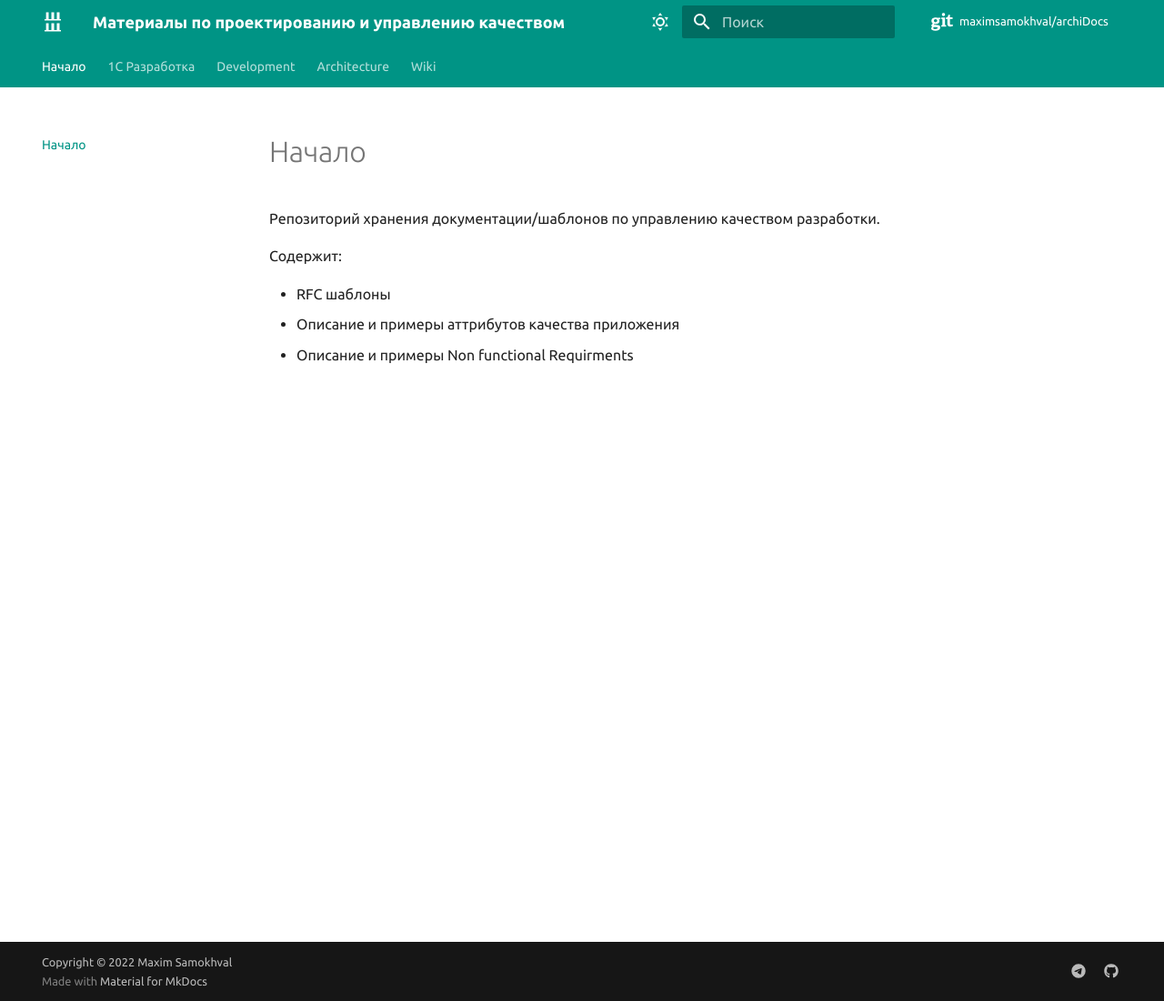
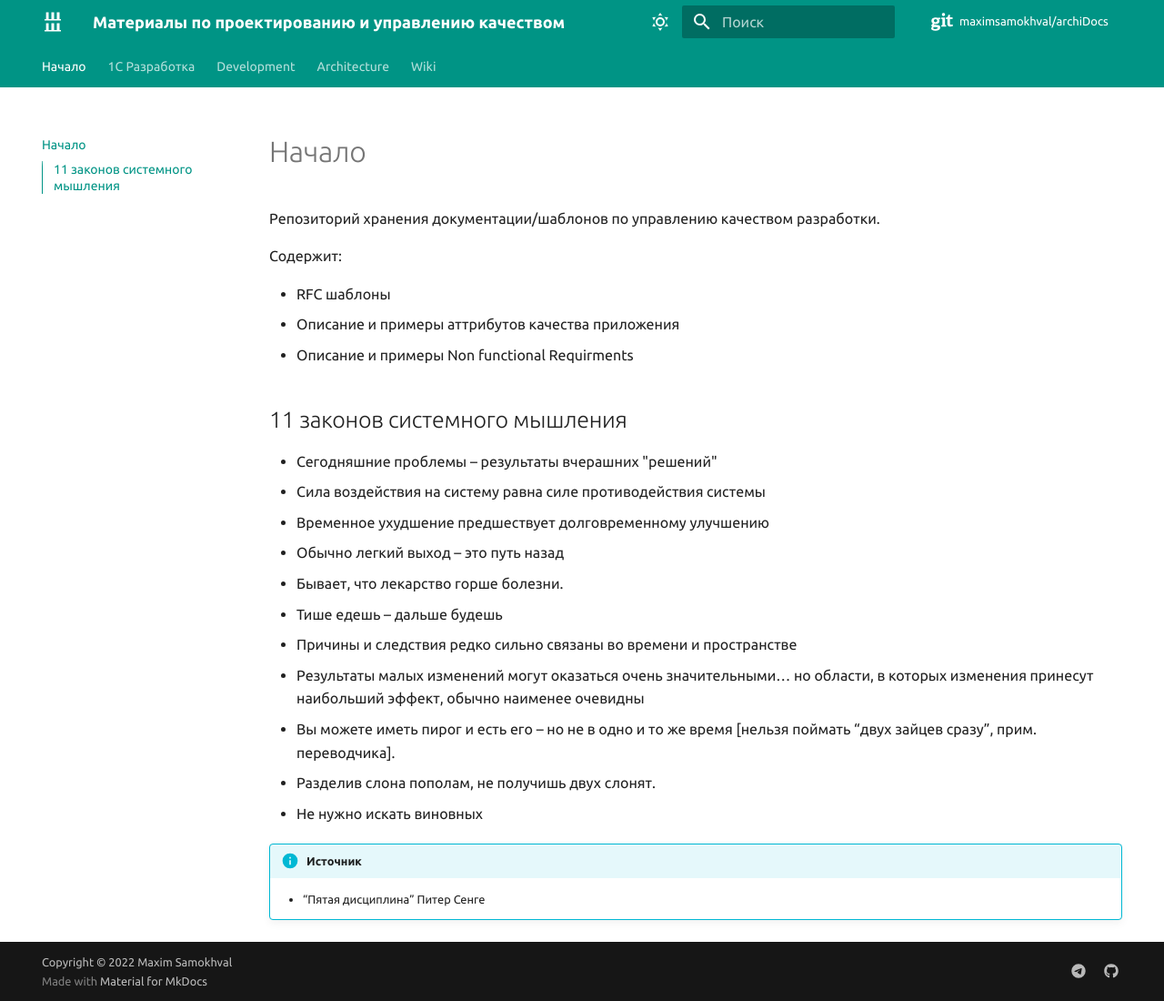
Before and after one commit to maximsamokhval/archiDocs, an MkDocs documentation site: the page built from docs/index.md, in a window 1280 px wide and 1100 px high. Shown: the whole window at 91% size. Built offline with MkDocs 1.6.1 and Material for MkDocs 9.7.7, drawn with Linux system fonts in a browser that asks for light colours; comment, search, counter and statistics services are not loaded.

Commit message:
system thinking

```diff
--- a/docs/index.md
+++ b/docs/index.md
@@ -5,3 +5,21 @@
  * RFC шаблоны
  * Описание и примеры аттрибутов качества приложения
  * Описание и примеры Non functional Requirments
+
+
+## 11 законов системного мышления
+
+ - Сегодняшние проблемы – результаты вчерашних "решений"
+ - Сила воздействия на систему равна силе противодействия системы
+ - Временное ухудшение предшествует долговременному улучшению
+ - Обычно легкий выход – это путь назад
+ - Бывает, что лекарство горше болезни.
+ - Тише едешь – дальше будешь
+ - Причины и следствия редко сильно связаны во времени и пространстве
+ - Результаты малых изменений могут оказаться очень значительными… но области, в которых изменения принесут наибольший эффект, обычно наименее очевидны
+ - Вы можете иметь пирог и есть его – но не в одно и то же время [нельзя поймать “двух зайцев сразу”, прим. переводчика].
+ - Разделив слона пополам, не получишь двух слонят.
+ - Не нужно искать виновных
+
+!!! info "Источник"
+    - “Пятая дисциплина” Питер Сенге
```
Also changed, not shown: docs/Architecture/index.md (+1 -0 lines).
